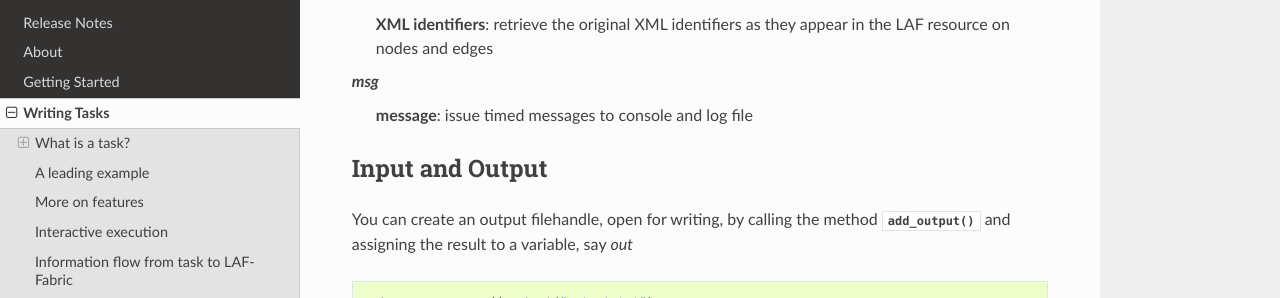
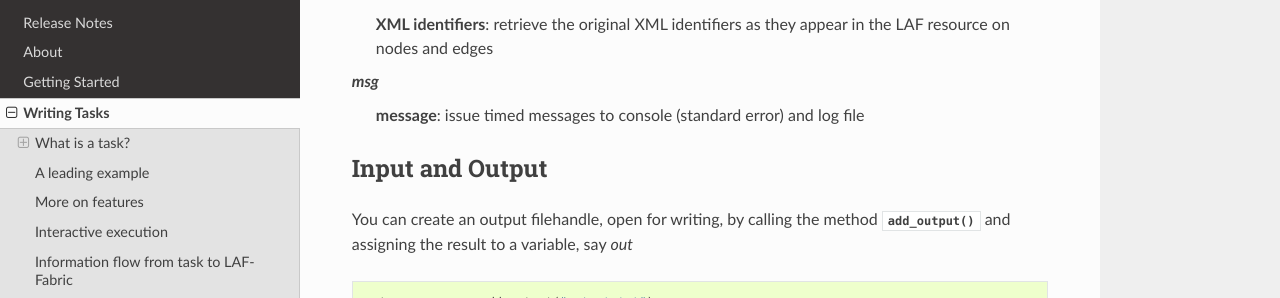
Before and after one commit to dirkroorda/laf-fabric, a Sphinx documentation site: the page built from docs/texts/taskwriting.rst, in a window 1280 px wide and 900 px high, scrolled down 5070 px. Shown: the part 152-450 px from the top of the window. Built offline with Sphinx 7.4.7 and the Read the Docs theme 2.0.0, drawn with Linux system fonts in a browser that asks for light colours.

Commit message:
Silent Documentation Update 3.2.1

```diff
--- a/docs/texts/release-notes.rst
+++ b/docs/texts/release-notes.rst
@@ -9,6 +9,8 @@
     are added to the API.
 
 * Documentation: added release notes.
+
+* New Example Notebook: `participle <>`_.
 
 Incompatible changes
 ^^^^^^^^^^^^^^^^^^^^
--- a/docs/texts/taskwriting.rst
+++ b/docs/texts/taskwriting.rst
@@ -236,7 +236,7 @@
     **XML identifiers**: retrieve the original XML identifiers as they appear in the LAF resource on nodes and edges
 
 *msg*
-    **message**: issue timed messages to console and log file
+    **message**: issue timed messages to console (standard error) and log file
 
 Input and Output
 ================
--- a/docs/texts/welcome.rst
+++ b/docs/texts/welcome.rst
@@ -19,3 +19,4 @@
 
 * `gender notebook <http://nbviewer.ipython.org/github/dirkroorda/laf-fabric/blob/master/notebooks/gender.ipynb>`_
 * `cooccurrences notebook <http://nbviewer.ipython.org/github/dirkroorda/laf-fabric/blob/master/notebooks/cooccurrences.ipynb>`_
+* `participle notebook <http://nbviewer.ipython.org/github/dirkroorda/laf-fabric/blob/master/notebooks/participle.ipynb>`_
```
Also changed, not shown: 4 other files.
